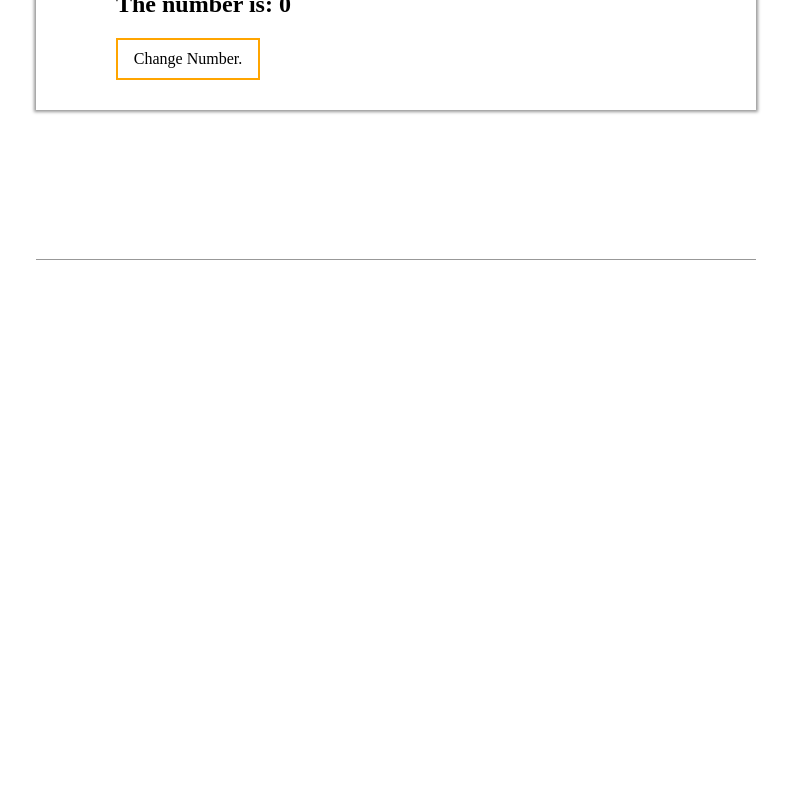
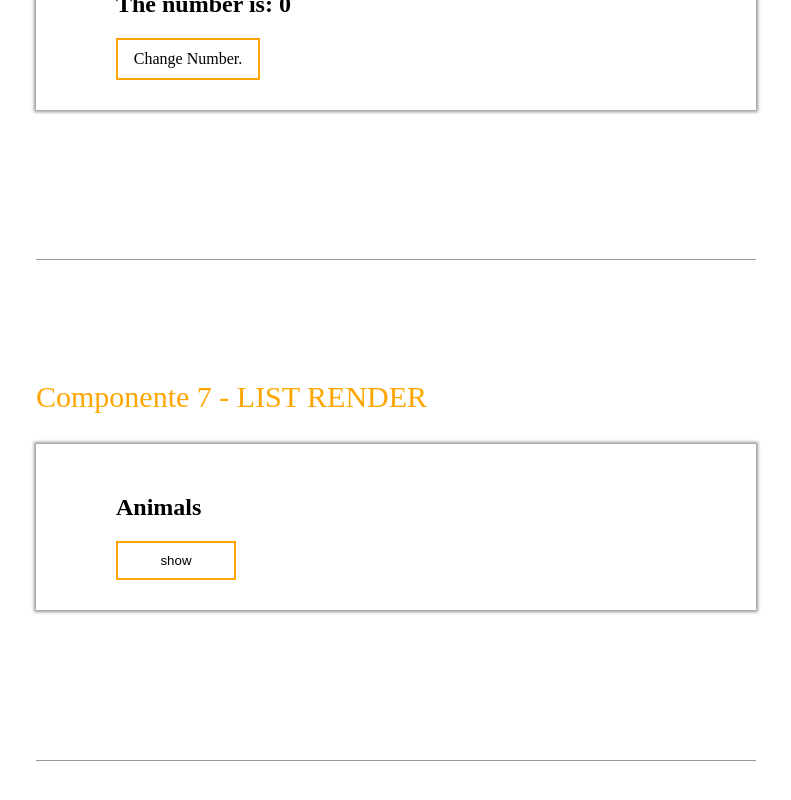
Before and after one commit to matthew13dev/Curso-Angular, an Angular app: page / in a window 1280 px wide. Shown: the part 2953-3753 px from the top of the page, without its empty margins (244-1035 px from the left). Before the commit the page ends 3721 px from the top, so only its background shows below. Built offline with nearby package versions, Linux system fonts and the light colour scheme.

Commit message:
add: Lesson 12 - List Render

```diff
--- a/src/app/app.component.html
+++ b/src/app/app.component.html
@@ -14,6 +14,7 @@
     <app-if-render></app-if-render>
     <app-events></app-events>
     <app-emitter></app-emitter>
+    <app-list-render></app-list-render>
 
   </div>
 </body>
--- a/src/app/app.module.ts
+++ b/src/app/app.module.ts
@@ -10,6 +10,7 @@ import { IfRenderComponent } from './components/if-render/if-render.component';
 import { EventsComponent } from './components/events/events.component';
 import { EmitterComponent } from './components/emitter/emitter.component';
 import { ChangeNumberComponent } from './components/change-number/change-number.component';
+import { ListRenderComponent } from './components/list-render/list-render.component';
 
 @NgModule({
   declarations: [
@@ -20,7 +21,8 @@ import { ChangeNumberComponent } from './components/change-number/change-number.
     IfRenderComponent,
     EventsComponent,
     EmitterComponent,
-    ChangeNumberComponent
+    ChangeNumberComponent,
+    ListRenderComponent
   ],
   imports: [
     BrowserModule,
--- a/src/app/components/events/events.component.html
+++ b/src/app/components/events/events.component.html
@@ -2,6 +2,7 @@
   <div class="container">
     <div class="section--title">Componente 5 - EVENTS</div>
     <div class="section--content">
+
       <p *ngIf="getShow()">
         Lorem ipsum dolor sit, amet consectetur adipisicing elit. Debitis recusandae minima est laudantium officia provident omnis voluptas commodi. Unde harum at hic aperiam ut nam minus aspernatur dolores odit nesciunt.
       </p>
--- /dev/null
+++ b/src/app/components/list-render/list-render.component.css
@@ -0,0 +1,32 @@
+ul {
+  list-style: none;
+  overflow-y: scroll;
+  max-height: 40vh;
+}
+
+.animal{
+  padding: 10px 30px;
+  width: 80%;
+  border: 1px solid transparent;
+  transition: all 0.1s linear;
+
+  display: flex;
+  justify-content: space-between;
+}
+
+.animal:hover {
+  border: 1px solid orange;
+}
+
+.section--content{
+  overflow: hidden;
+}
+
+u .left{
+  display: flex;
+  flex: 1;
+}
+u .right{
+  display: flex;
+  background-color: #ddd;
+}
--- /dev/null
+++ b/src/app/components/list-render/list-render.component.html
@@ -0,0 +1,21 @@
+<section class="section">
+  <div class="container">
+    <div class="section--title">Componente 7 - LIST RENDER</div>
+    <div class="section--content">
+      <h2>Animals</h2> <button (click)="showAnimals()" class="button">show</button>
+      <ul *ngIf="getActive()">
+        <li *ngFor="let animal of animals" class="animal">
+
+            <div class="left">
+              <p>Name: {{animal.name}}</p>
+              <p>Name: {{animal.type}}</p>
+            </div>
+
+            <div class="right">
+              <h2>IMAGE</h2>
+            </div>
+        </li>
+      </ul>
+    </div>
+  </div>
+</section>
--- /dev/null
+++ b/src/app/components/list-render/list-render.component.ts
@@ -0,0 +1,33 @@
+import { Component, OnInit } from '@angular/core';
+
+@Component({
+  selector: 'app-list-render',
+  templateUrl: './list-render.component.html',
+  styleUrls: ['./list-render.component.css']
+})
+
+
+export class ListRenderComponent implements OnInit {
+
+  private isActive:boolean = false;
+
+  animals = [
+    {name:"Roberto", type: "Dog"},
+    {name:"Silvia", type: "Cat"},
+    {name:"Carlos", type: "Bird"},
+    {name:"Edna", type: "Horse"},
+  ]
+
+  constructor() { }
+
+  ngOnInit(): void {
+  }
+
+  public showAnimals():void{
+    this.isActive = !this.getActive();
+  }
+
+  public getActive():boolean{
+    return this.isActive;
+  }
+}
```
Also changed, not shown: 1 other file (tests, documents, lock files or other folders).
